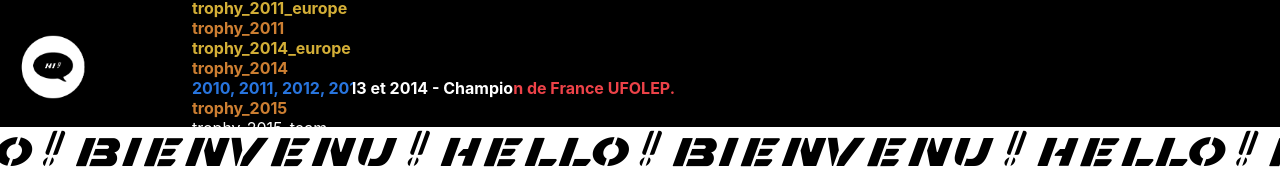
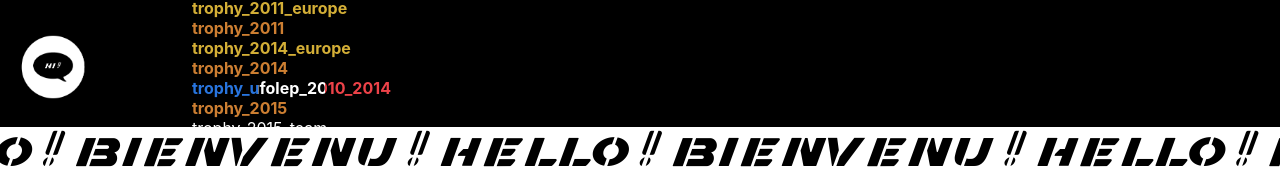
Before and after one commit to LouisGrillon/PerfLouisGrillon, a React (Vite) app in the folder perflouisgrillon/: page /about in a window 1280 px wide. Shown: the part 561-730 px from the top of the page. Built offline with nearby package versions, Linux system fonts and the light colour scheme; no server answers; a web font is replaced by a local one.

Commit message:
Update About.jsx

```diff
--- a/perflouisgrillon/src/Components/About/About.jsx
+++ b/perflouisgrillon/src/Components/About/About.jsx
@@ -37,7 +37,7 @@ function About() {
 <span className="description" style={{ color: "#CD7F32", fontWeight: "bold" }}>{t('trophy_2011')}</span><br />
 <span className="description" style={{ color: "#D4AF37", fontWeight: "bold" }}>{t('trophy_2014_europe')}</span><br />
 <span className="description" style={{ color: "#CD7F32", fontWeight: "bold" }}>{t('trophy_2014')}</span><br />
-<span className="description" style={{ background: "linear-gradient(90deg, #2875DF 0%, #2875DF 33.33%, #FFFFFF 33.33%, #FFFFFF 66.66%, #ED4248 66.66%, #ED4248 100%)", WebkitBackgroundClip: "text", WebkitTextFillColor: "transparent", fontWeight: "bold" }}>2010, 2011, 2012, 2013 et 2014 - Champion de France UFOLEP.</span><br />
+<span className="description" style={{ background: "linear-gradient(90deg, #2875DF 0%, #2875DF 33.33%, #FFFFFF 33.33%, #FFFFFF 66.66%, #ED4248 66.66%, #ED4248 100%)", WebkitBackgroundClip: "text", WebkitTextFillColor: "transparent", fontWeight: "bold" }}>{t('trophy_ufolep_2010_2014')}</span><br />
 <span className="description" style={{ color: "#CD7F32", fontWeight: "bold" }}>{t('trophy_2015')}</span><br />
 <span className="description">{t('trophy_2015_team')}</span><br />
 <span className="description">Depuis 2015 - Inscrit sur les listes ministérielles des sportifs de haut niveau.</span><br />
```
